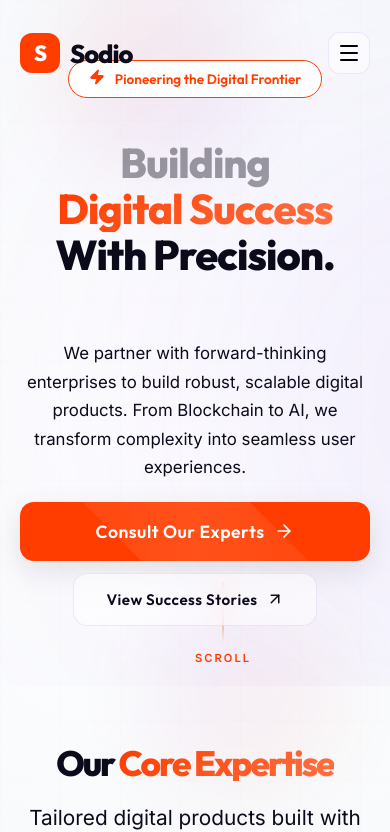
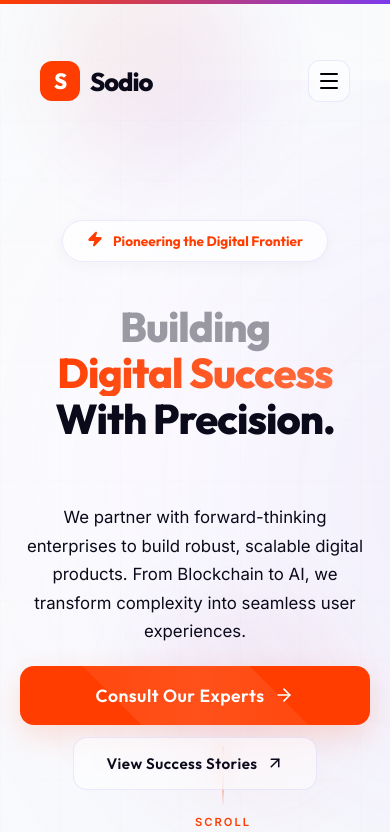
Before and after one commit to Abuzar7024/sudo_landing_page, a React (Vite) app: page / in a window 390 px wide. Shown: the top 832 px of the page. Built offline with nearby package versions, Linux system fonts and the light colour scheme.

Commit message:
Enhance mobile top spacing and fix hamburger menu button style and visibility

```diff
--- a/src/App.jsx
+++ b/src/App.jsx
@@ -61,6 +61,13 @@ function App() {
   const [scrolled, setScrolled] = useState(false);
   const [mobileMenuOpen, setMobileMenuOpen] = useState(false);
 
+  const { scrollYProgress } = useScroll();
+  const scaleX = useSpring(scrollYProgress, {
+    stiffness: 100,
+    damping: 30,
+    restDelta: 0.001
+  });
+
   useEffect(() => {
     // Initialize Lenis for Smooth Scroll
     const lenis = new Lenis({
@@ -96,7 +103,9 @@ function App() {
   };
 
   return (
-    <>
+    <div id="app-root">
+      <motion.div className="scroll-progress" style={{ scaleX }} />
+
       <div className="bg-canvas">
         <motion.div
           animate={{ x: [0, 60, -30, 0], y: [0, -30, 60, 0] }}
@@ -165,15 +174,15 @@ function App() {
           <X size={32} />
         </button>
 
-        <div style={{ marginTop: 40, display: 'flex', flexDirection: 'column', gap: 24 }}>
+        <div style={{ marginTop: 60, display: 'flex', flexDirection: 'column', gap: 32 }}>
           <a href="#services" onClick={() => setMobileMenuOpen(false)}>Services</a>
           <a href="#portfolio" onClick={() => setMobileMenuOpen(false)}>Work</a>
           <a href="#testimonials" onClick={() => setMobileMenuOpen(false)}>Clients</a>
           <a href="#blog" onClick={() => setMobileMenuOpen(false)}>Resources</a>
         </div>
 
-        <div style={{ marginTop: 'auto', paddingTop: 40 }}>
-          <Button href="#contact" onClick={() => setMobileMenuOpen(false)} style={{ width: '100%' }}>
+        <div style={{ marginTop: 'auto', paddingBottom: 20 }}>
+          <Button href="#contact" onClick={() => setMobileMenuOpen(false)}>
             Book Free Consultation
           </Button>
         </div>
@@ -184,7 +193,7 @@ function App() {
 
         <div className="container hero-container" style={{ display: 'grid', gridTemplateColumns: '1.2fr 0.8fr', alignItems: 'center', gap: 60 }}>
           <motion.div initial="hidden" animate="visible" variants={stagger} className="hero-content" style={{ position: 'relative', zIndex: 2 }}>
-            <motion.div variants={fadeIn} className="badge-new" style={{ backdropFilter: 'blur(10px)', border: '1px solid var(--accent-primary)', color: 'var(--accent-primary)' }}>
+            <motion.div variants={fadeIn} className="badge-new">
               <div style={{ color: '#ff3d00' }}><Zap size={16} fill="currentColor" /></div>
               Pioneering the Digital Frontier
             </motion.div>
@@ -374,7 +383,7 @@ function App() {
               Fill out the form below or reach out to us directly. Our specialist will contact you within 24 hours.
             </p>
             <div style={{ display: 'flex', gap: 20, justifyContent: 'center', flexWrap: 'wrap' }}>
-              <Button className="btn-cta-responsive" style={{ background: '#ff3d00' }}>
+              <Button className="btn-cta-responsive" style={{ color: '#ffffff' }}>
                 Book Free Consultation
               </Button>
               <div style={{ display: 'flex', alignItems: 'center', gap: 12, color: '#fff', fontWeight: 600 }}>
@@ -427,7 +436,7 @@ function App() {
               <p className="text-muted" style={{ fontSize: '0.95rem' }}>Subscribe to our newsletter for latest tech insights and case studies.</p>
               <div className="newsletter-form" style={{ marginTop: 10 }}>
                 <input type="email" placeholder="Email Address" style={{ padding: '16px 20px', borderRadius: 12, border: '1px solid var(--border-light)', width: '100%', outline: 'none' }} />
-                <Button style={{ position: 'absolute', right: 8, top: 8, bottom: 8, padding: '0 20px' }}>Join</Button>
+                <Button style={{ position: 'absolute', right: 8, top: 8, bottom: 8, padding: '0 20px', color: '#ffffff' }}>Join</Button>
               </div>
             </div>
           </div>
@@ -442,7 +451,7 @@ function App() {
           </div>
         </div>
       </footer>
-    </>
+    </div>
   );
 }
 
--- a/src/index.css
+++ b/src/index.css
@@ -29,6 +29,12 @@ html, body {
   touch-action: pan-y;
   margin: 0;
   padding: 0;
+}
+
+@media (max-width: 768px) {
+  html, body {
+    padding-top: 40px !important; /* Requested gap from very top of website */
+  }
 }
 
 #root {
@@ -100,11 +106,12 @@ body {
 }
 
 .btn-primary {
-  background: var(--accent-deep);
-  color: #fff;
-  box-shadow: 0 10px 30px rgba(0,0,0,0.1);
+  background: var(--accent-primary); /* Changed to orange as requested */
+  color: #ffffff !important; /* Forced white text for visibility */
+  box-shadow: 0 10px 30px rgba(255, 61, 0, 0.15);
   position: relative;
   overflow: hidden;
+  border: none;
 }
 .btn-primary::before {
   content: ''; position: absolute; top: -50%; left: -50%; width: 200%; height: 200%;
@@ -251,6 +258,14 @@ h1, h2, h3, h4 { font-family: var(--font-heading); font-weight: 700; color: var(
   transform: scale(1.1);
 }
 
+/* --- Scroll Progress Bar --- */
+.scroll-progress {
+  position: fixed; top: 0; left: 0; right: 0; height: 4px;
+  background: linear-gradient(to right, var(--accent-primary), var(--accent-secondary));
+  transform-origin: 0%; z-index: 2001;
+  pointer-events: none;
+}
+
 /* --- Navbar --- */
 .navbar {
   position: fixed; top: 0; left: 0; right: 0; z-index: 1000;
@@ -375,6 +390,19 @@ h1, h2, h3, h4 { font-family: var(--font-heading); font-weight: 700; color: var(
   line-height: 1.2;
 }
 
+.mobile-menu-overlay .btn-primary {
+  background: #ff3d00 !important;
+  color: #ffffff !important;
+  font-size: 1.2rem !important;
+  padding: 20px 40px !important;
+  border-radius: 50px !important; /* Pill shape for premium feel */
+  font-weight: 700 !important;
+  box-shadow: 0 15px 35px rgba(255, 61, 0, 0.3) !important;
+  width: 100% !important;
+  text-align: center;
+  margin-top: 20px;
+}
+
 .mobile-menu-btn {
   display: none;
   background: var(--bg-card);
@@ -392,9 +420,14 @@ h1, h2, h3, h4 { font-family: var(--font-heading); font-weight: 700; color: var(
   .container { padding: 0 20px; width: 100%; box-sizing: border-box; }
   .section { padding: 60px 0; overflow: hidden; width: 100%; }
 
+  .navbar {
+    padding: 60px 20px 12px !important; /* Even more top padding for clearance */
+  }
+
+  /* Increase top clearance for hero */
   .hero-section {
     min-height: auto;
-    padding-top: 130px; /* Increased from 110px for even more clearance */
+    padding-top: 140px !important; /* Adjusted relative to new navbar padding */
     padding-bottom: 40px;
   }
 
@@ -497,10 +530,14 @@ h1, h2, h3, h4 { font-family: var(--font-heading); font-weight: 700; color: var(
 
 /* --- Utilities --- */
 .badge-new {
-  display: inline-flex; align-items: center; padding: 8px 20px; border-radius: 100px;
-  background: #fff; border: 1px solid var(--border-light);
-  font-family: var(--font-heading); font-size: 0.85rem; font-weight: 600;
-  color: var(--text-main); margin-bottom: 32px; gap: 10px;
+  display: inline-flex; align-items: center; padding: 10px 24px; border-radius: 100px;
+  background: rgba(255,255,255,0.7);
+  backdrop-filter: blur(10px);
+  -webkit-backdrop-filter: blur(10px);
+  border: 1px solid var(--border-light);
+  font-family: var(--font-heading); font-size: 0.85rem; font-weight: 700;
+  color: var(--accent-primary); margin-bottom: 32px; gap: 10px;
+  box-shadow: 0 4px 15px rgba(0,0,0,0.03);
 }
 
 .grid-creative {
```
